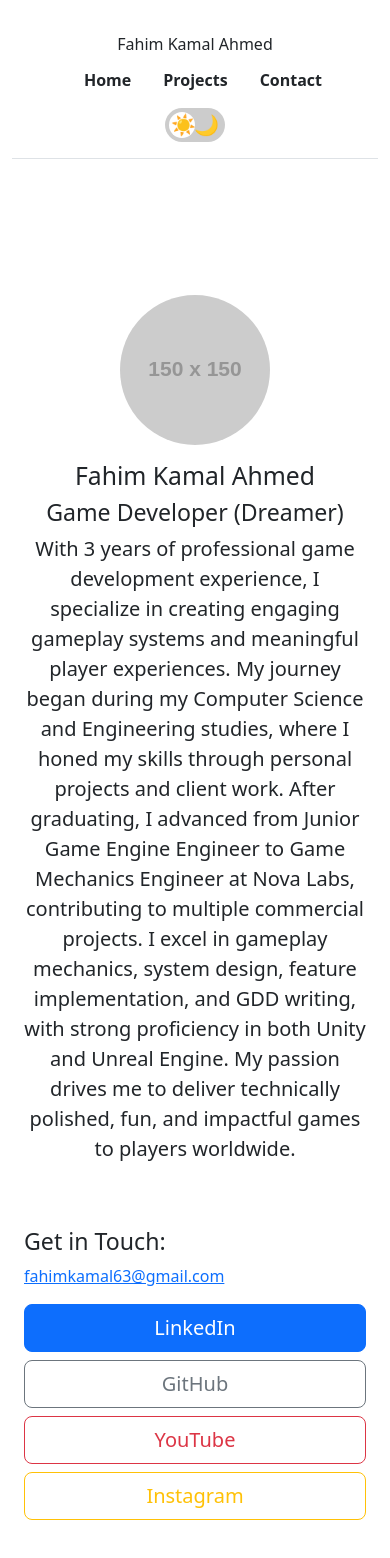
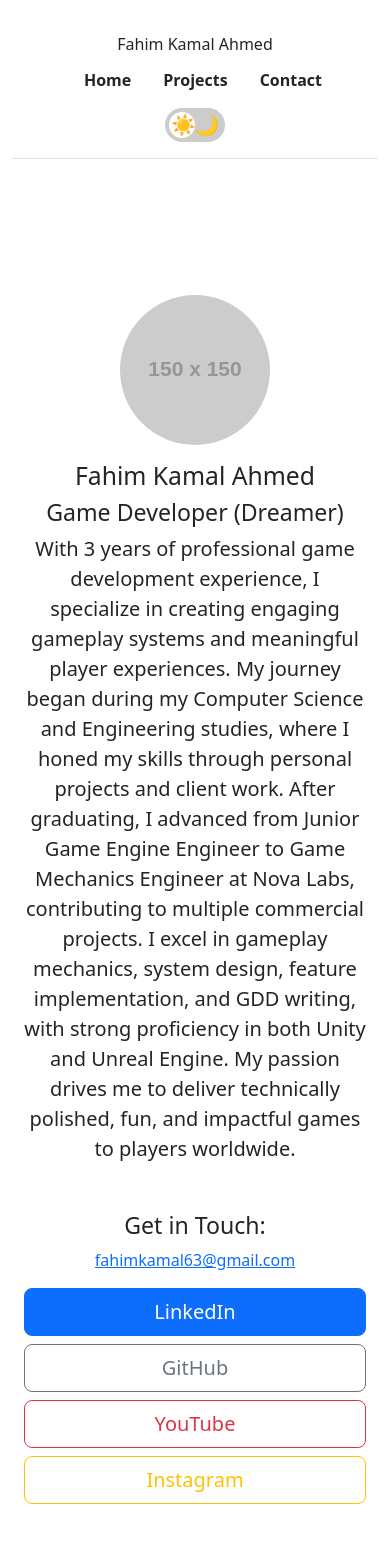
Before and after one commit to FahimKamal/React_Portfolio, a React (Vite) app in the folder react-portfolio/: page /contact in a window 390 px wide. Shown: the top 1558 px of the page. Built offline with nearby package versions, Linux system fonts and the light colour scheme.

Commit message:
I'll take it.

```diff
--- a/react-portfolio/src/index.css
+++ b/react-portfolio/src/index.css
@@ -626,9 +626,14 @@ body.dark .social-links-section a[href^="mailto:"] {
   margin-left: 1rem;
 }
 
-.nav-masthead .active {
+body.dark .nav-masthead .active {
   color: #fff;
   border-bottom-color: #fff;
+}
+
+body.light .nav-masthead .active {
+  color: var(--text-color-light);
+  border-bottom-color: var(--text-color-light);
 }
 
 .btn-secondary,
--- a/react-portfolio/src/pages/About.jsx
+++ b/react-portfolio/src/pages/About.jsx
@@ -63,17 +63,16 @@ const About = () => {
 
   return (
     <div className="container px-4 py-5">
-      <div className="row align-items-center g-5 py-5">
-        <div className="col-lg-6 text-center">
+      <div className="row justify-content-center text-center g-5 py-5">
+        <div className="col-lg-8">
           <LazyImage src={personalInfo.photoUrl} alt={personalInfo.name} width={200} height={200} className="rounded-circle mb-3" />
           <h2>{personalInfo.name}</h2>
           <h3>{personalInfo.title} ({animatedText})</h3>
           <p className="lead">{personalInfo.description}</p>
-        </div>
-        <div className="col-lg-6">
+          <div className="mt-5">
             <h3>Get in Touch:</h3>
             <p><a href={`mailto:${contactInfo.email}`}>{contactInfo.email}</a></p>
-          <div className="d-grid gap-2 d-md-flex justify-content-md-start">
+            <div className="d-grid gap-2 d-md-flex justify-content-md-center">
               <a href={contactInfo.linkedin} target="_blank" rel="noopener noreferrer" className="btn btn-primary btn-lg px-4 me-md-2">LinkedIn</a>
               <a href={contactInfo.github} target="_blank" rel="noopener noreferrer" className="btn btn-outline-secondary btn-lg px-4">GitHub</a>
               <a href={contactInfo.youtube} target="_blank" rel="noopener noreferrer" className="btn btn-outline-danger btn-lg px-4">YouTube</a>
@@ -82,6 +81,7 @@ const About = () => {
           </div>
         </div>
       </div>
+    </div>
   );
 };
 
--- a/react-portfolio/src/pages/Home.jsx
+++ b/react-portfolio/src/pages/Home.jsx
@@ -28,7 +28,7 @@ const Home = ({ currentTheme, toggleTheme }) => {
         <p className="lead">{title}</p>
         <p className="lead">{description}</p>
         <p className="lead">
-          <Link to="/projects" className="btn btn-lg btn-secondary fw-bold border-white bg-white">View My Work</Link>
+          <Link to="/contact" className={`btn btn-lg fw-bold ${currentTheme === 'dark' ? 'btn-secondary border-white bg-white text-dark' : 'btn-dark'}`}>About Me</Link>
         </p>
       </main>
     </div>
```
Lines whose indentation alone changed are shown as unchanged.
